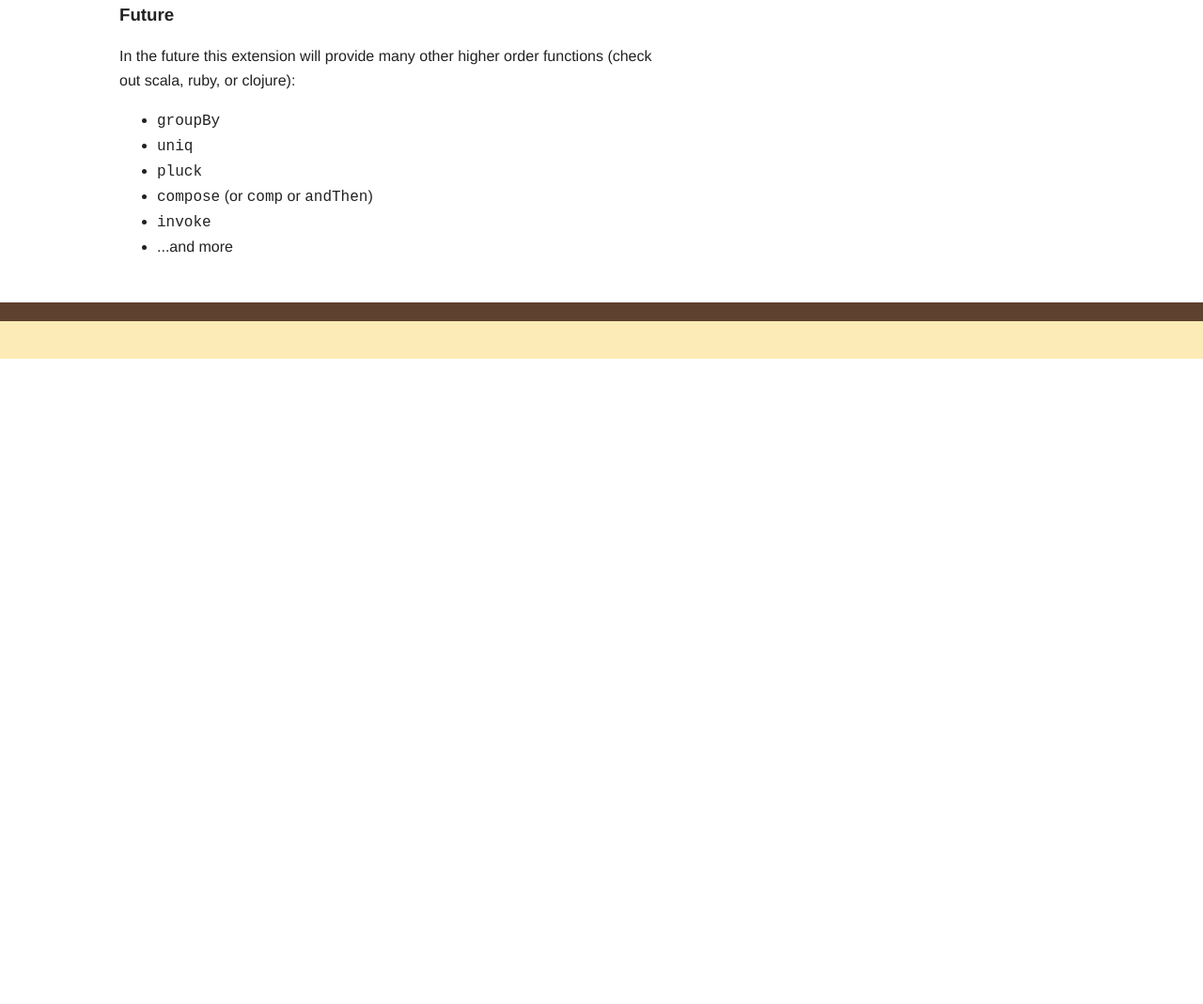
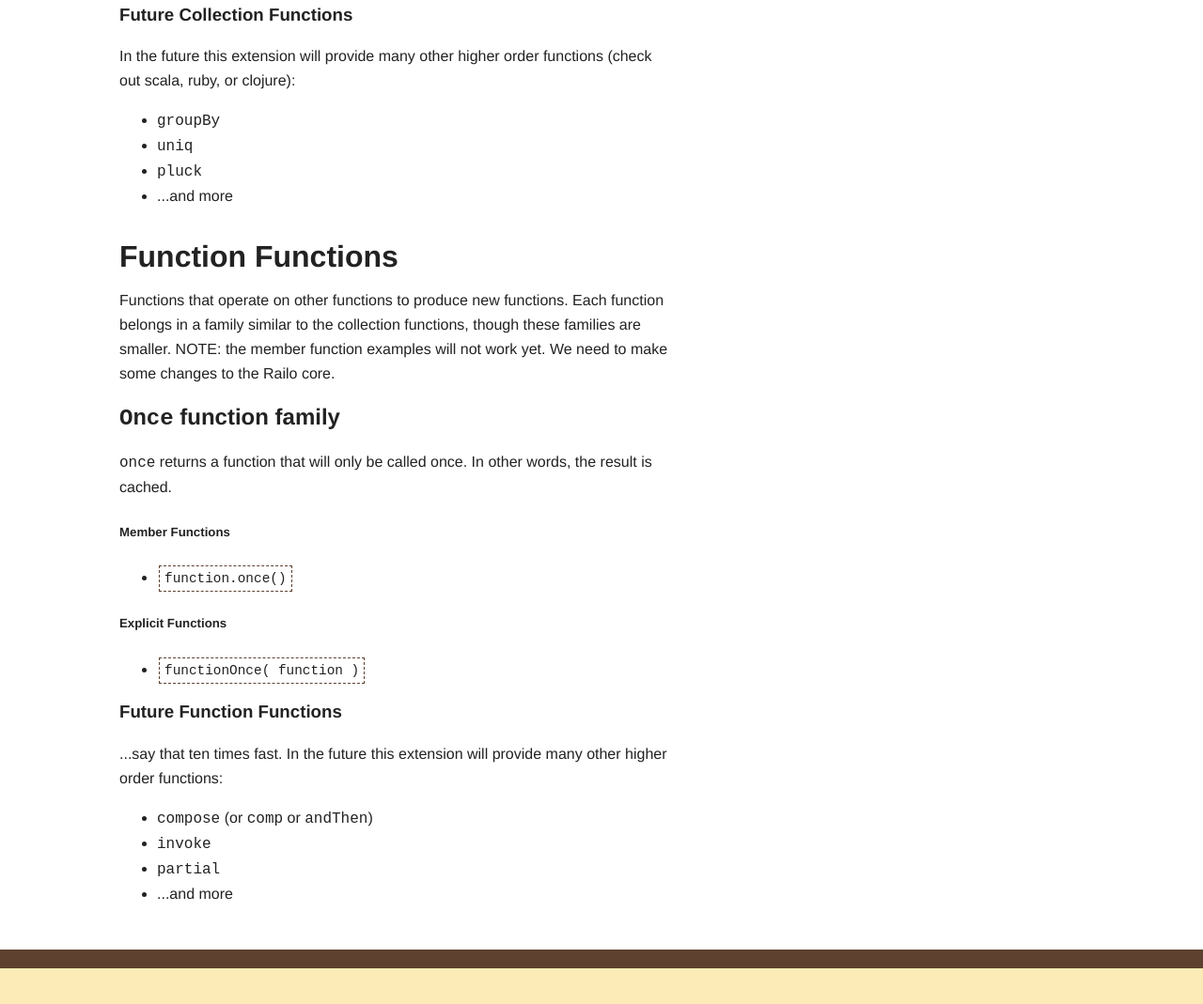
Before and after one commit to clitnak/coldfunctional, a plain HTML site: page documentation/index.html in a window 1280 px wide. Shown: the part 4217-5286 px from the top of the page at 94% size. Before the commit the page ends 4599 px from the top, so only its background shows below. Drawn offline with nearby package versions, Linux system fonts and the light colour scheme.

Commit message:
update documentation for function.once()

```diff
--- a/documentation/index.html
+++ b/documentation/index.html
@@ -245,22 +245,54 @@ to reduce a query to a single row. If you do think this would be useful, let me
 </section>
 
                     <footer>
-                        <h3>Future </h3>
-
-
+                        <h3>Future Collection Functions</h3>
 						In the future this extension will provide many other higher order functions (check out scala, ruby, or clojure):
 						<ul>
 							<li> <code>groupBy</code> </li>
 							<li> <code>uniq</code> </li>
 							<li> <code>pluck</code> </li>
-							<li> <code>compose</code> (or <code>comp</code> or <code>andThen</code>) </li>
-							<li> <code>invoke</code> </li>
 							<li> ...and more</li>
 						</ul>
                     </footer>
                 </article>
 
+                <article id="function-functions">
+                    <header>
+                        <h1>Function Functions</h1>
+                        <p>
+							Functions that operate on other functions to produce new functions.
+							Each function belongs in a family similar to the collection functions,
+							though these families are smaller. NOTE: the member function examples
+							will not work yet. We need to make some changes to the Railo core.
+						</p>
+                    </header>
+					<section>
+					<h2><code>Once</code> function family</h2>
+					<code>once</code> returns a function that will only be called once.
+						In other words, the result is cached.
+						<h5>Member Functions</h5>
+						<ul>
+							<li> <code class="example"> function.once()</code> </li>
+						</ul>
+						<h5>Explicit Functions</h5>
+						<ul>
+							<li> <code class="example"> functionOnce( function )</code> </li>
+						</ul>
+					</section>
 
+                    <footer>
+                        <h3>Future Function Functions</h3>
+						...say that ten times fast. In the future this extension will provide many other higher order functions:
+						<ul>
+							<li> <code>compose</code> (or <code>comp</code> or <code>andThen</code>) </li>
+							<li> <code>invoke</code> </li>
+							<li> <code>partial</code> </li>
+							<li> ...and more</li>
+						</ul>
+                    </footer>
+
+
+				</article>
 
             </div> <!-- #main -->
         </div> <!-- #main-container -->
```
